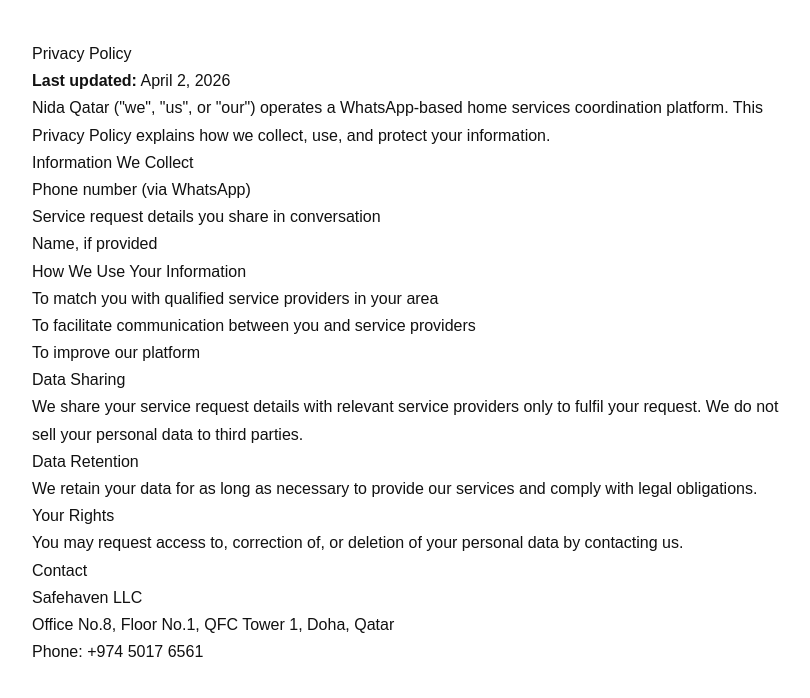
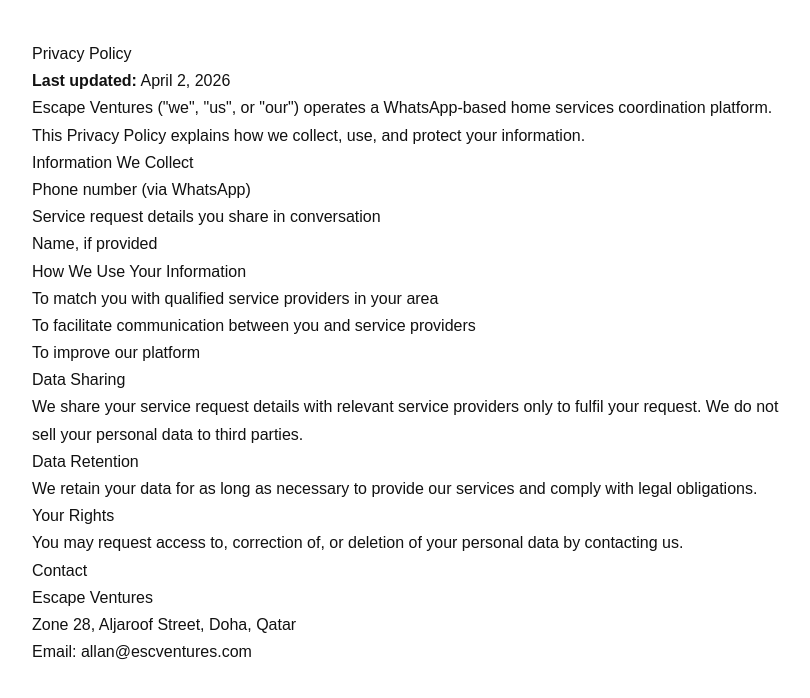
Before and after one commit to allansendagi/nida, a Next.js app: page /privacy in a window 1280 px wide. Shown: the top 698 px of the page, without its empty margins (232-1042 px from the left). Built offline with nearby package versions, Linux system fonts and the light colour scheme.

Commit message:
update privacy policy details

```diff
--- a/src/app/privacy/page.tsx
+++ b/src/app/privacy/page.tsx
@@ -4,7 +4,7 @@
       <h1>Privacy Policy</h1>
       <p><strong>Last updated:</strong> April 2, 2026</p>
       <p>
-        Nida Qatar (&quot;we&quot;, &quot;us&quot;, or &quot;our&quot;) operates a WhatsApp-based home services coordination platform.
+        Escape Ventures (&quot;we&quot;, &quot;us&quot;, or &quot;our&quot;) operates a WhatsApp-based home services coordination platform.
         This Privacy Policy explains how we collect, use, and protect your information.
       </p>
 
@@ -36,9 +36,9 @@
 
       <h2>Contact</h2>
       <p>
-        Safehaven LLC<br />
-        Office No.8, Floor No.1, QFC Tower 1, Doha, Qatar<br />
-        Phone: +974 5017 6561
+        Escape Ventures<br />
+        Zone 28, Aljaroof Street, Doha, Qatar<br />
+        Email: allan@escventures.com
       </p>
     </main>
   )
```
